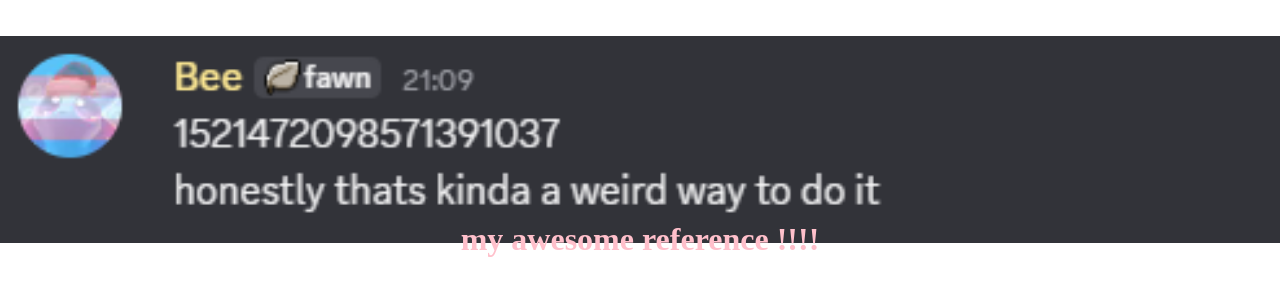
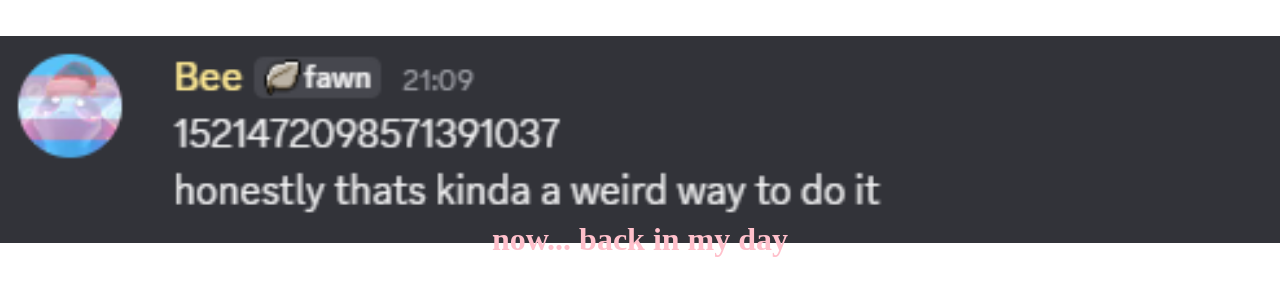
Before and after one commit to yayalsamzing/hahasilly, a plain HTML site: page index.html in a window 1280 px wide. Drawn offline with Linux system fonts and the light colour scheme.

Commit message:
Update index.html

```diff
--- a/index.html
+++ b/index.html
@@ -29,7 +29,7 @@
 
 <body>
 
-  <h1>my awesome reference !!!!</h1>
+  <h1>now... back in my day</h1>
 
 </body>
 
```
